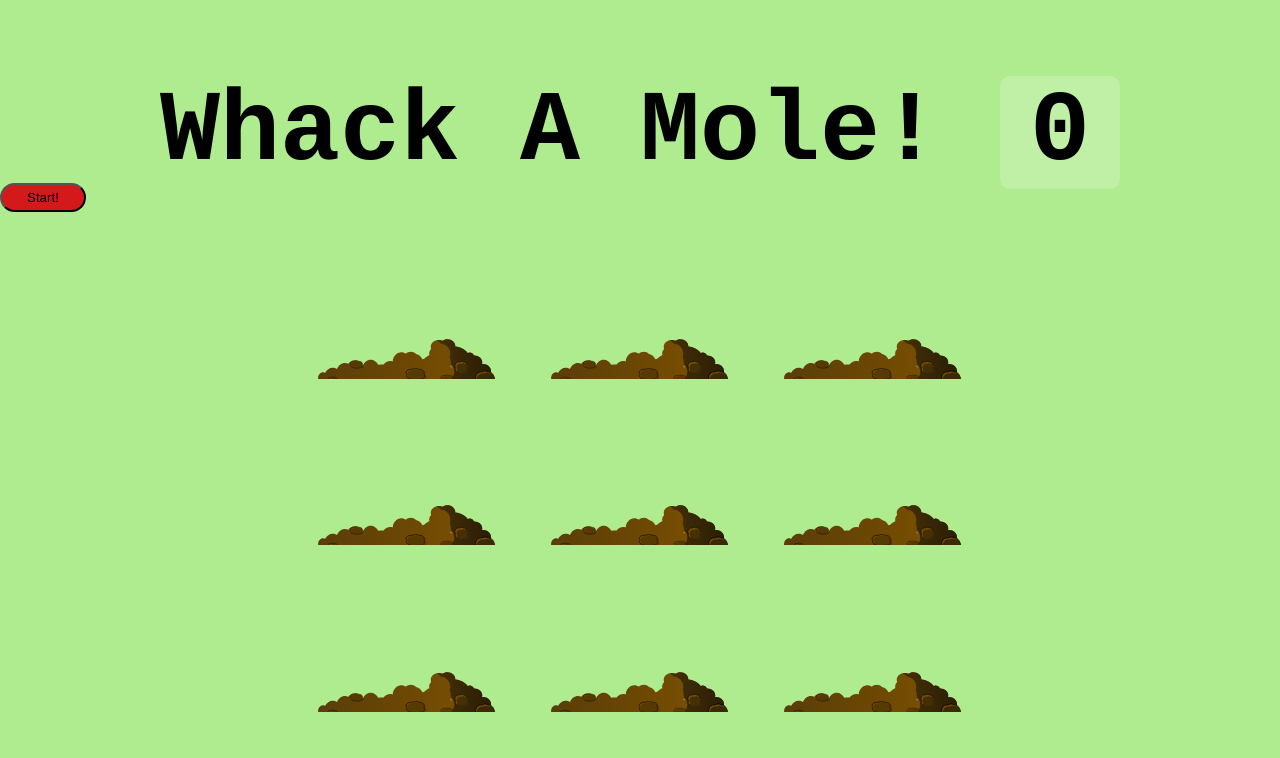
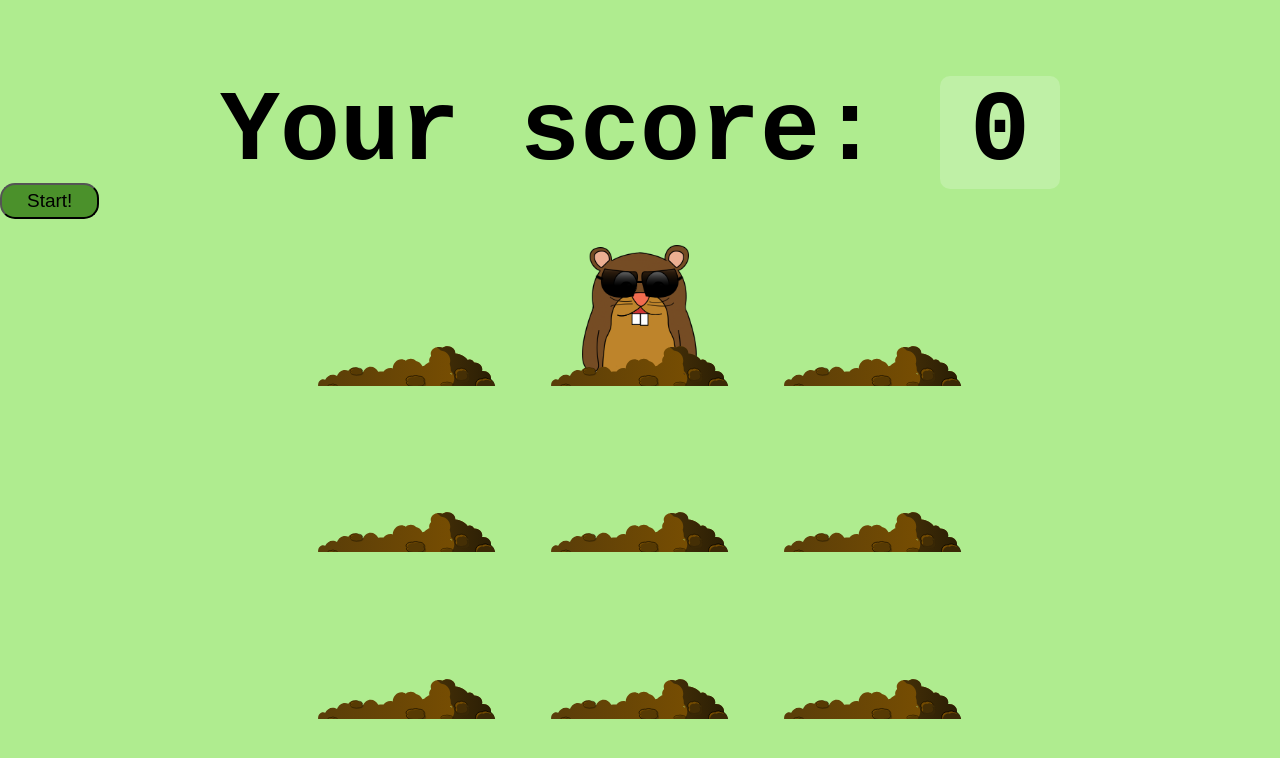
Before and after one commit to JulianNavi/WhackAMole, a plain HTML site: page index.html in a window 1280 px wide. Both pictures are taken after a click on the button "Start!". Drawn offline with Linux system fonts and the light colour scheme.

Commit message:
finish game

```diff
--- a/index.html
+++ b/index.html
@@ -10,10 +10,10 @@
 </head>
 
 <body>
-    <h2>Whack A Mole! <span class="score">0</span></h2>
-    <button type="button" name="start" class="start">Start!</button>
+    <h2>Your score: <span class="score">0</span></h2>
+    <button type="button" name="start" class="start" id="start">Start!</button>
 
-    <div class="game">
+    <div class="game" id="game">
         <div class="hole hole1">
             <div class="mole"></div>
         </div>
--- a/index.js
+++ b/index.js
@@ -0,0 +1,63 @@
+const holes = document.querySelectorAll('.hole');
+const scoreBoard = document.querySelector('.score');
+const moles = document.querySelectorAll('.mole');
+const controls = document.getElementById('start');
+let lastHole;
+let timeUp = false;
+let score = 0;
+
+function randomTime(min, max) {
+    return Math.round(Math.random() * (max - min) + min);
+};
+
+function randomHole(holes) {
+    const index = Math.floor(Math.random() * holes.length);
+    const hole = holes[index];
+    if (hole === lastHole) {
+        return randomHole(holes);
+    }
+    lastHole = hole;
+    return hole;
+};
+
+function peep() {
+    const time = randomTime(200, 1000);
+    const hole = randomHole(holes);
+    //console.log(time, hole);
+    hole.classList.add('up');
+    setTimeout(() => {
+        hole.classList.remove('up');
+        if (!timeUp)
+            peep();
+    }, time)
+};
+
+const startGame = () => {
+    scoreBoard.textContent = 0;
+    timeUp = false;
+    score = 0;
+    peep();
+    setTimeout(() => true, 10000)
+};
+
+function bonk() {
+    if (!event.isTrusted) {
+        return;
+    }
+    score++;
+    this.classList.remove('up');
+    scoreBoard.textContent = score;
+}
+
+moles.forEach(mole => mole.addEventListener('click', bonk));
+
+controls.addEventListener('click', event => {
+    console.log(event);
+    switch (event.target.id) {
+        case 'start':
+            startGame();
+            break;
+        default:
+            break;
+    }
+})
--- a/style.css
+++ b/style.css
@@ -24,9 +24,10 @@ h2 {
 }
 
 .start {
-    background: rgb(211, 25, 25);
+    background: rgb(75, 145, 43);
     padding: 0.5rem 2.5rem;
     border-radius: 1.5rem;
+    font-size: 19px;
 }
 
 .score {
```
